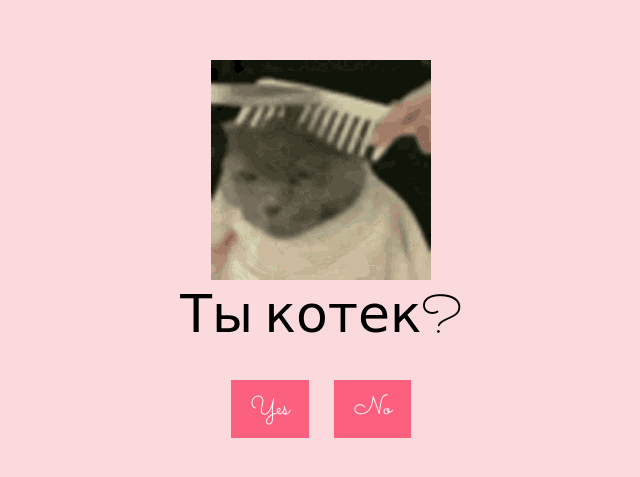
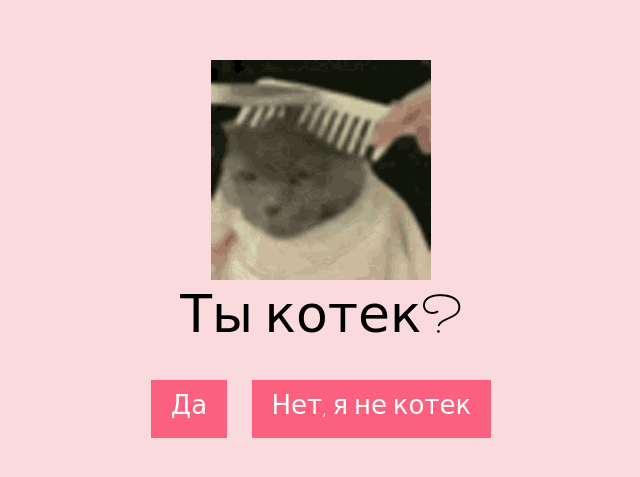
Before and after one commit to griebese/nastyailoveyou, a plain HTML site: page index.html in a window 1280 px wide. Shown: the part 151-628 px from the top of the page, without its empty margins (319-959 px from the left). Drawn offline with Linux system fonts and the light colour scheme.

Commit message:
Update index.html

```diff
--- a/index.html
+++ b/index.html
@@ -13,8 +13,8 @@
         <div id="text-container">
             <div id="question">Ты котек?</div> <!-- Question -->
             <div id="options">
-                <button id="yes-button" onclick="selectOption('да')">Yes</button> <!-- Yes button -->
-                <button id="no-button" onclick="selectOption('нет')">No</button> <!-- No button -->
+                <button id="yes-button" onclick="selectOption('yes')">Да</button> <!-- Yes button -->
+                <button id="no-button" onclick="selectOption('no')">Нет, я не котек</button> <!-- No button -->
             </div>
         </div>
     </div>
```
